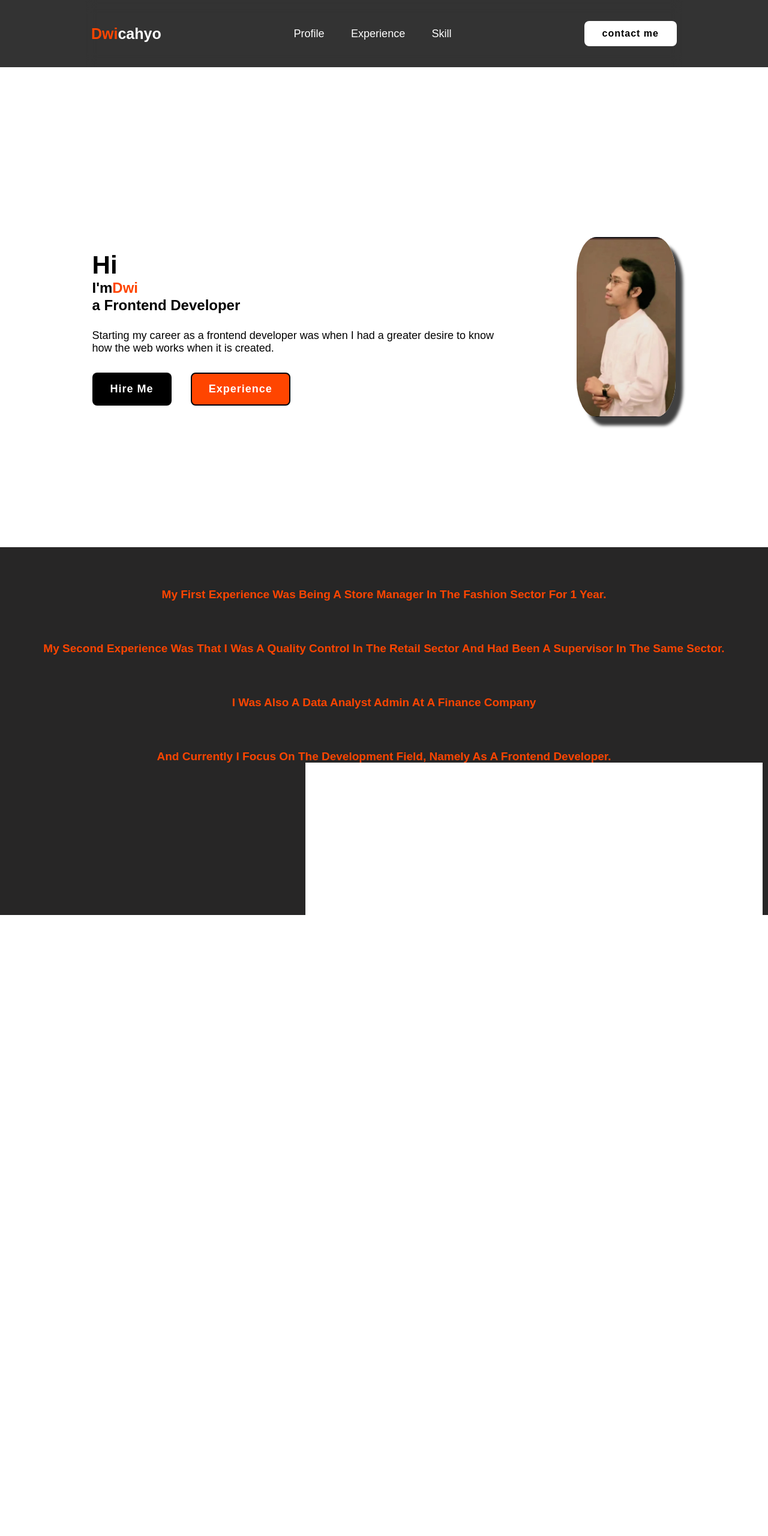
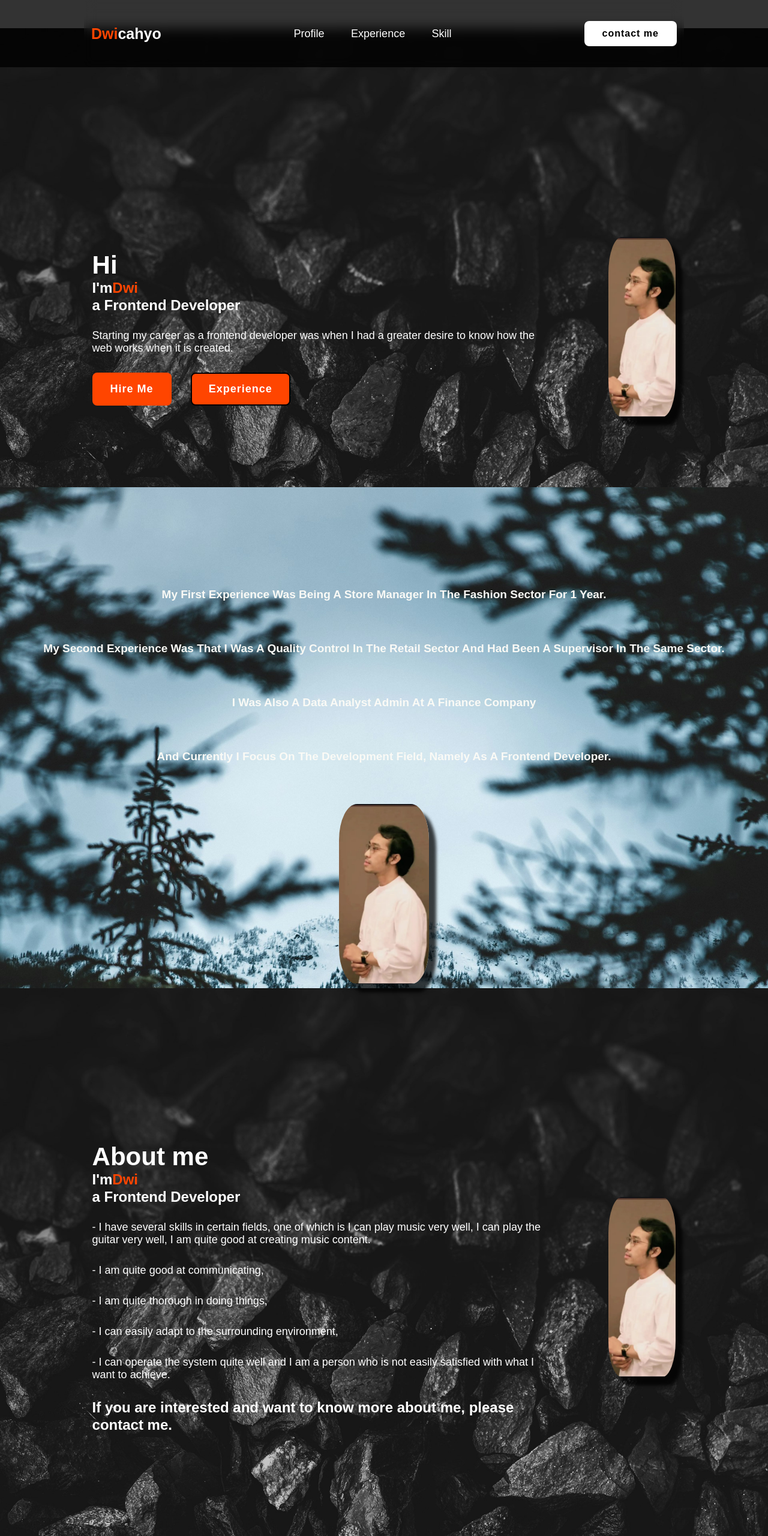
Before and after one commit to Mochacino97/portofolio, a plain HTML site: page index.html in a window 1280 px wide. Shown: the top 2560 px of the page at 60% size. Drawn offline with Linux system fonts and the light colour scheme.

Commit message:
pembaruan

```diff
--- a/index.html
+++ b/index.html
@@ -12,15 +12,16 @@
         <a href="#" class="logo"><span>Dwi</span>cahyo</a>
 
         <nav class="navbar">
-          <a href="#">Profile</a>
-          <a href="#">Experience</a>
-          <a href="#">Skill</a>
+          <a href="#profile">Profile</a>
+          <a href="#experience">Experience</a>
+          <a href="#skill">Skill</a>
         </nav>
-        <a href="#" class="contact">contact me</a>
+        <a href="#contact" class="contact">contact me</a>
       </div>
     </div>
 
-    <section class="home">
+    <section id="profile" class="home">
+      <img class="homebackground" src="foto3.jpg" />
       <div class="home-content">
         <h3>Hi</h3>
         <h1>
@@ -36,12 +37,17 @@
           <button class="btn-2">Experience</button>
         </div>
       </div>
+
       <div class="imgbox">
         <img src="dwiportofolio.jpeg" />
       </div>
     </section>
 
-    <div class="containerdalam">
+    <div id="experience" class="containerdalam">
+      <img
+        class="backgroundcontainer"
+        src="eben-espinosa-CTFS9VRaQwo-unsplash.jpg"
+      />
       <h2 class="experience1">
         My first experience was being a store manager in the fashion sector for
         1 year.
@@ -57,11 +63,12 @@
         and currently I focus on the development field, namely as a frontend
         developer.
       </h2>
-      <div class="imgbox1">
+      <div class="imgbox">
         <img src="dwiportofolio.jpeg" />
       </div>
     </div>
-    <section class="home1">
+    <section id="skill" class="home1">
+      <img class="backgroundskill" src="foto3.jpg" />
       <div class="home-content1">
         <h3>About me</h3>
         <h1>
@@ -84,11 +91,11 @@
           me.
         </h1>
       </div>
-      <div class="imgbox2">
+      <div class="imgbox">
         <img src="dwiportofolio.jpeg" />
       </div>
     </section>
-    <section class="contact-form">
+    <section id="contact" class="contact-form">
       <h2 class="contact-me">contact <span>me</span></h2>
       <form action="#">
         <div class="input-box">
--- a/style.css
+++ b/style.css
@@ -8,6 +8,8 @@
 }
 
 .containerluar {
+  z-index: 10;
+  top: 0;
   position: sticky;
   width: 100%;
   display: flex;
@@ -74,14 +76,22 @@ span {
 }
 
 .home {
+  position: relative;
   width: 100%;
   height: 100vh;
-  background-color: white;
   display: flex;
   justify-content: center;
   align-items: center;
   gap: 7em;
   padding: 70px 12% 0;
+}
+.homebackground {
+  z-index: -1;
+  position: absolute;
+  width: 100%;
+  height: 1000px;
+  object-fit: cover;
+  object-position: 40% 10%;
 }
 
 .home-content {
@@ -89,12 +99,15 @@ span {
 }
 .home-content h3 {
   font-size: 42px;
+  color: white;
 }
 .home-content h1 {
+  color: white;
   font-size: 6;
   line-height: 1.2;
 }
 .home-content p {
+  color: white;
   font-size: 18px;
   margin: 25px 0 30px;
 }
@@ -105,7 +118,7 @@ span {
 }
 .btn-1 {
   padding: 15px 28px;
-  background-color: black;
+  background-color: orangered;
   color: white;
   border: 2px solid transparent;
   border-radius: 8px;
@@ -137,6 +150,7 @@ span {
   color: orangered;
 }
 .imgbox {
+  width: 150px;
   position: relative;
 }
 .imgbox img {
@@ -155,14 +169,21 @@ span {
   flex-direction: column;
   justify-content: space-evenly;
   align-items: center;
-  background-color: rgb(39, 38, 38);
+}
+.backgroundcontainer {
+  z-index: -1;
+  position: absolute;
+  width: 100%;
+  height: 1000px;
+  object-fit: cover;
+  object-position: 40% 10%;
 }
 .experience1 {
   font-size: 19px;
   text-transform: capitalize;
-  color: orangered;
+  color: rgb(250, 250, 246);
 }
-.imgbox1 {
+.imgbox {
   position: relative;
 }
 .imgbox1 img {
@@ -176,15 +197,24 @@ span {
 .home1 {
   width: 100%;
   height: 100vh;
-  background-color: white;
+
   display: flex;
   justify-content: center;
   align-items: center;
   gap: 7em;
   padding: 70px 12% 0;
 }
+.backgroundskill {
+  z-index: -1;
+  position: absolute;
+  width: 100%;
+  height: 1000px;
+  object-fit: cover;
+  object-position: 40% 10%;
+}
 
 .home-content1 {
+  color: white;
   width: 1000px;
 }
 .home-content1 h3 {
@@ -198,7 +228,7 @@ span {
   font-size: 18px;
   margin: 25px 0 30px;
 }
-.imgbox2 {
+.imgbox {
   position: relative;
 }
 .imgbox2 img {
@@ -211,7 +241,7 @@ span {
 }
 .contact-form h2 {
   text-align: center;
-  margin-top: 3em;
+  margin-top: 5em;
   margin-bottom: 1em;
   font-size: 36px;
 }
```
Also changed, not shown: eben-espinosa-CTFS9VRaQwo-unsplash.jpg (added), foto1.jpg (added), foto2.jpg (added), foto3.jpg (added), pixelperfektion-OS2WODdxy1A-unsplash.jpg (added).
